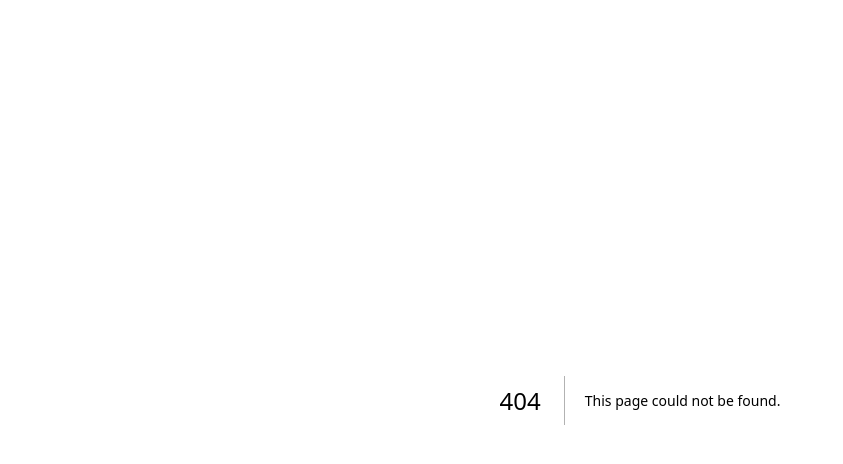
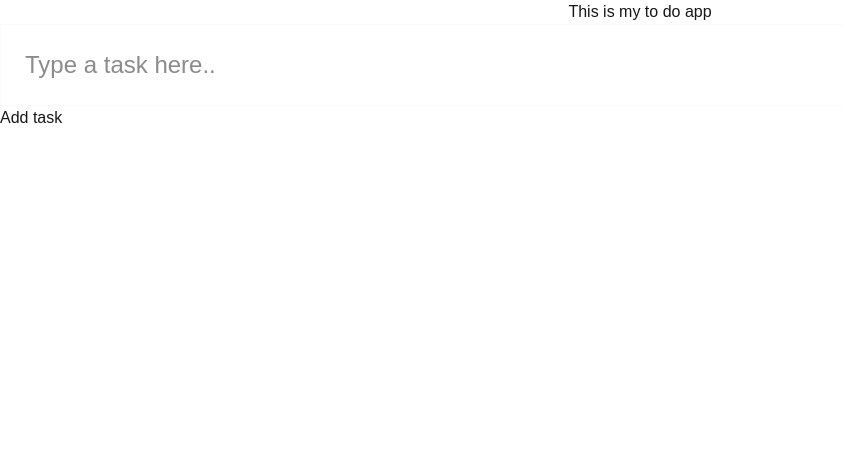
Before and after one commit to sourabh20905/fontend-logics, a Next.js app: page /todo in a window 1280 px wide. Before the commit this address had no page. Shown: the top 464 px of the page, without its empty margins (0-843 px from the left). Built offline with nearby package versions, Linux system fonts and the light colour scheme.

Commit message:
Todo: initial setup

```diff
--- /dev/null
+++ b/app/todo/page.tsx
@@ -0,0 +1,7 @@
+import TodoApp from "@/src/container/TodoApp";
+
+const Todo = () => {
+  return <TodoApp />;
+};
+
+export default Todo;
--- /dev/null
+++ b/src/container/TodoApp/TodoApp.tsx
@@ -0,0 +1,46 @@
+"use client";
+
+import {} from "@reduxjs/toolkit";
+import { ChangeEvent, useState } from "react";
+
+interface todoType {
+  id: number;
+  todo: string;
+}
+
+const TodoApp = () => {
+  const [todos, setTodos] = useState<todoType[]>([]);
+  const [task, setTask] = useState("");
+  console.log(todos);
+  const handleTask = (e: ChangeEvent<HTMLInputElement>) => {
+    e.preventDefault();
+    console.log("in the handleTask");
+    setTask(e.target.value);
+    console.log(task);
+  };
+
+  const handleAddTask = (task: string) => {
+    const id = "id";
+    setTodos((prev) => [...prev, task]);
+    console.log(todos);
+  };
+
+  return (
+    <>
+      <div className="flex items-center justify-center">
+        This is my to do app
+      </div>
+      <input
+        placeholder="Type a task here.."
+        onChange={(e) => handleTask(e)}
+        className="w-full p-6 text-2xl border border-gray-50"
+      />
+      <button onClick={() => handleAddTask(task)}>Add task</button>
+      {todos.map((todo) => {
+        return <div key={todo}></div>;
+      })}
+    </>
+  );
+};
+
+export default TodoApp;
--- /dev/null
+++ b/src/container/TodoApp/index.ts
@@ -0,0 +1 @@
+export { default } from "./TodoApp";
```
